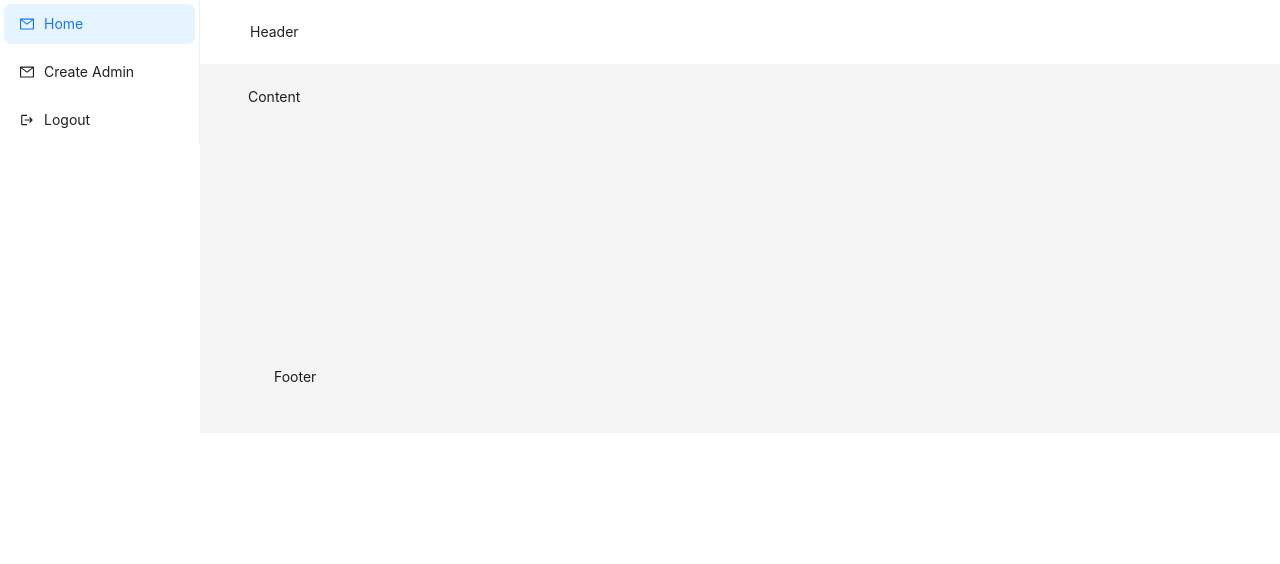
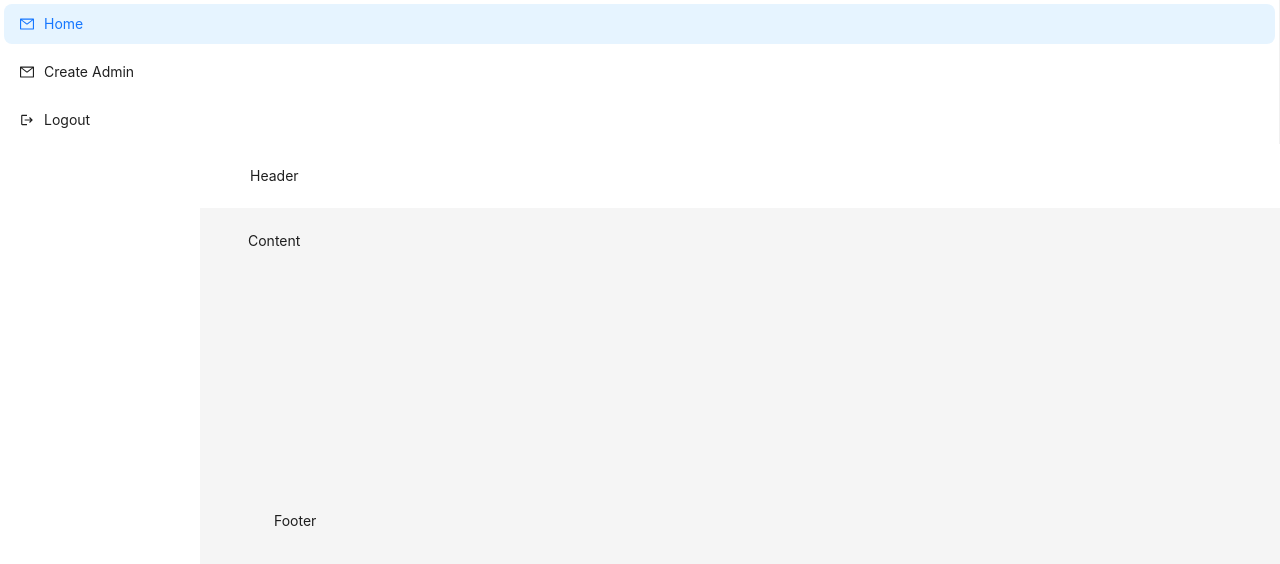
Before and after one commit to tt02-capstone/tt02-admin-portal, a React (Create React App) app: page /home in a window 1280 px wide. Shown: the top 564 px of the page. Built offline with nearby package versions, Linux system fonts and the light colour scheme.

Commit message:
changed navbar to app.js

```diff
--- a/src/App.js
+++ b/src/App.js
@@ -1,4 +1,4 @@
-import { Routes, Route, useNavigate } from "react-router-dom";
+import { Routes, Route, useNavigate, useLocation } from "react-router-dom";
 import Login from "./pages/Login";
 import Home from "./pages/Home";
 import CreateAdmin from "./pages/CreateAdmin";
@@ -6,11 +6,35 @@ import 'react-toastify/dist/ReactToastify.css';
 import Navbar from "./components/Navbar";
 import { Layout } from "antd";
 import { useEffect, useState } from "react";
+import { MailOutlined } from '@ant-design/icons';
+import LogoutIcon from '@mui/icons-material/Logout';
 
 function App() {
 
+  const navigate = useNavigate();
+  const location = useLocation();
+
+  const [currentTab, setCurrentTab] = useState('/home');
+
+  const menuItems = [
+      {key: '/home', label: 'Home', icon: <MailOutlined />},
+      {key: '/createAdmin', label: 'Create Admin', icon: <MailOutlined />},
+      {key: '/', label: 'Logout',icon: <LogoutIcon />,}
+  ];
+
+  const onClickNewTab = (tab) => {
+      console.log(tab.key);
+      setCurrentTab(tab.key);
+      navigate(tab.key);
+  };
+
   return (
     <div>
+      {location.pathname !== '/' && <Navbar
+        currentTab={currentTab}
+        menuItems={menuItems}
+        onClickNewTab={onClickNewTab}
+      />}
       <Routes>
           <Route path="/" element={<Login />} />
           <Route path="/home" element={<Home />} />
--- a/src/components/Navbar.js
+++ b/src/components/Navbar.js
@@ -4,29 +4,29 @@ import LogoutIcon from '@mui/icons-material/Logout';
 import { Menu } from "antd";
 import { MailOutlined } from '@ant-design/icons';
 
-function Navbar() {
+function Navbar(props) {
     const navigate = useNavigate();
 
-    const [currentTab, setCurrentTab] = useState('/home');
+    // const [currentTab, setCurrentTab] = useState('/home');
 
-    const menuItems = [
-        {key: '/home', label: 'Home', icon: <MailOutlined />},
-        {key: '/createAdmin', label: 'Create Admin', icon: <MailOutlined />},
-        {key: '/', label: 'Logout',icon: <LogoutIcon />,}
-    ];
+    // const menuItems = [
+    //     {key: '/home', label: 'Home', icon: <MailOutlined />},
+    //     {key: '/createAdmin', label: 'Create Admin', icon: <MailOutlined />},
+    //     {key: '/', label: 'Logout',icon: <LogoutIcon />,}
+    // ];
 
-    const onClickNewTab = (tab) => {
-        console.log(tab.key);
-        setCurrentTab(tab.key);
-        navigate(tab.key);
-    };
+    // const onClickNewTab = (tab) => {
+    //     console.log(tab.key);
+    //     setCurrentTab(tab.key);
+    //     navigate(tab.key);
+    // };
 
     return (
         <div style={{display: 'flex', justifyContent: 'space-between'}}>
             <Menu
-                selectedKeys={[currentTab]}
-                items={menuItems}
-                onClick={onClickNewTab}
+                selectedKeys={[props.currentTab]}
+                items={props.menuItems}
+                onClick={props.onClickNewTab}
                 style={{display: 'flex', flexDirection: 'column', width: '100%'}}
             />
 
```
